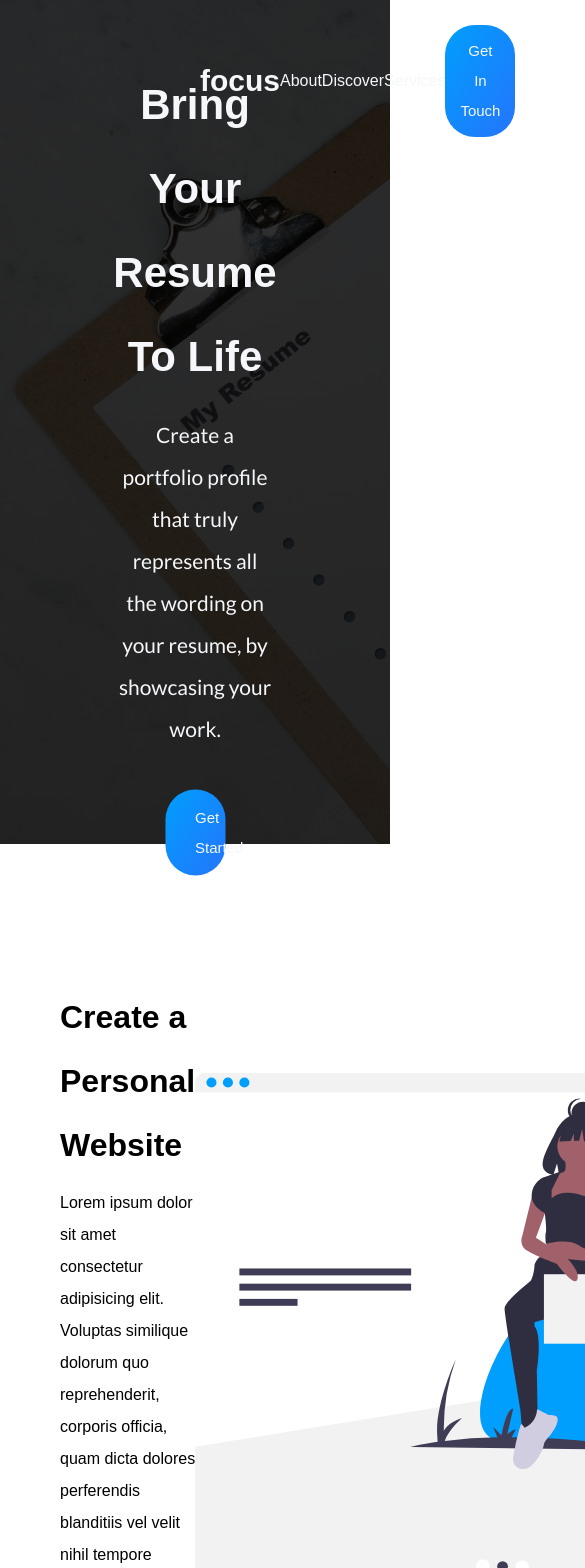
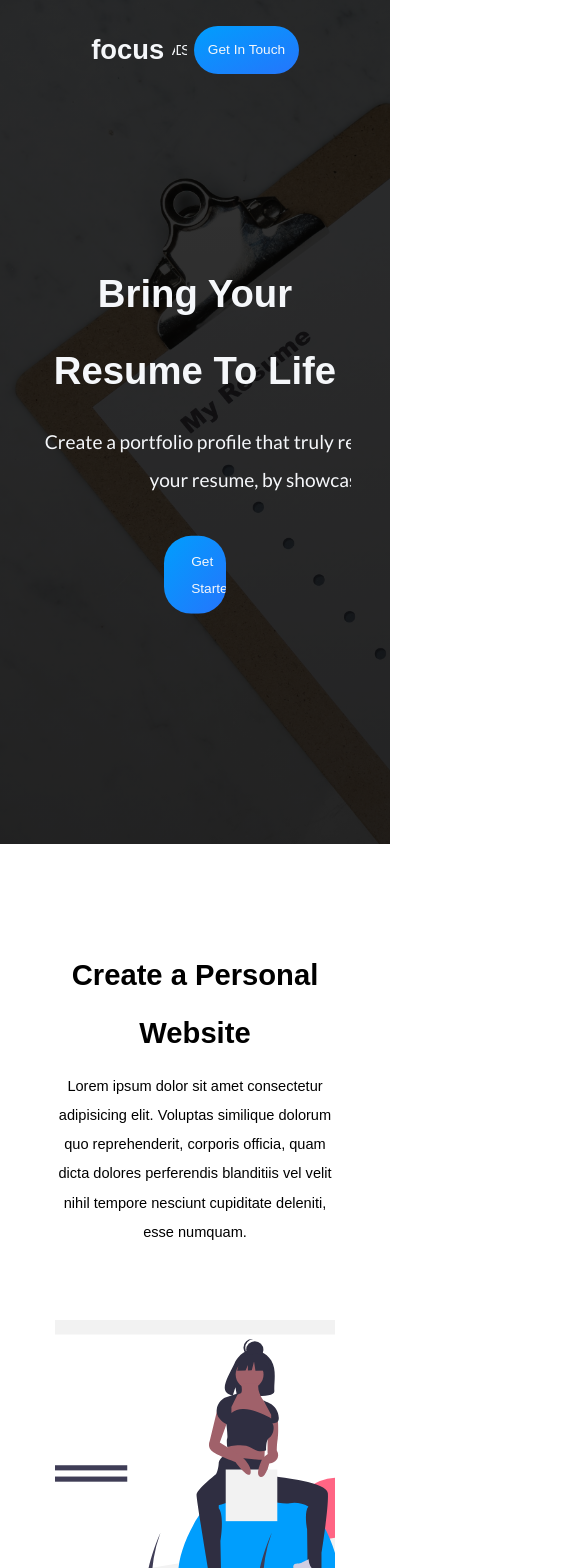
Before and after one commit to tobikuyo/Focus, a React (Create React App) app: page / in a window 390 px wide. Shown: the top 1568 px of the page, 585 px wide, since content can reach past the window. Built offline with nearby package versions, Linux system fonts and the light colour scheme; a web font is replaced by a local one.

Commit message:
Some media queries and other changes

```diff
--- a/src/App.css
+++ b/src/App.css
@@ -3,6 +3,7 @@
     padding: 0;
     box-sizing: border-box;
     font-family: "Encode Sans Expanded", sans-serif;
+    overflow-x: hidden;
 }
 
 html {
@@ -13,3 +14,15 @@ body {
     font-size: 1.6rem;
     line-height: 2;
 }
+
+@media screen and (min-width: 1800px) {
+    html {
+        font-size: 72%;
+    }
+}
+
+@media screen and (max-width: 1200px) {
+    html {
+        font-size: 57%;
+    }
+}
--- a/src/components/Header/Content.css
+++ b/src/components/Header/Content.css
@@ -12,6 +12,7 @@
     top: 45%;
     left: 50%;
     transform: translate(-50%, -50%);
+    width: 80%;
 }
 
 .content__heading {
@@ -25,7 +26,7 @@
     font-weight: 400;
     font-size: 2.1rem;
     margin: 1.5rem auto 0;
-    width: 80%;
+    width: 60rem;
 }
 
 .content__link {
@@ -38,7 +39,7 @@
     color: var(--primary);
     display: block;
     margin: 4rem auto 0;
-    width: 30%;
+    width: 20%;
     cursor: pointer;
 }
 
--- a/src/components/Header/Navbar.css
+++ b/src/components/Header/Navbar.css
@@ -41,3 +41,9 @@
 .navbar__contact:active {
     transform: translateY(1px);
 }
+
+@media screen and (max-width: 1200px) {
+    .navbar {
+        padding: 2.5rem 10rem;
+    }
+}
--- a/src/sections/About/About.css
+++ b/src/sections/About/About.css
@@ -18,7 +18,25 @@
     margin-bottom: 1rem;
 }
 
+.about__text {
+    max-width: 500px;
+}
+
 .about__img {
-    height: 60%;
+    width: 50rem;
     border-radius: 1rem;
 }
+
+@media screen and (max-width: 1000px) {
+    .about {
+        flex-direction: column;
+        align-items: center;
+        justify-content: center;
+        text-align: center;
+    }
+
+    .about__content {
+        flex: none;
+        margin-bottom: 8rem;
+    }
+}
--- a/src/sections/Discover/Discover.css
+++ b/src/sections/Discover/Discover.css
@@ -4,11 +4,10 @@
     height: 100vh;
     justify-content: space-evenly;
     background-color: #f5f5f5;
-    padding: 6rem;
 }
 
 .discover__img {
-    height: 60%;
+    height: 50rem;
 }
 
 .discover__content {
@@ -23,17 +22,17 @@
 
 .discover__text {
     margin: 1rem 0 2.5rem;
+    max-width: 500px;
 }
 
 .discover__link {
-    background-image: linear-gradient(to right bottom, #009efd, #038bdf);
-    background-position: right;
+    background: linear-gradient(to right bottom, #009efd, #038bdf);
     border-radius: 3rem;
     display: flex;
     flex-direction: column;
     align-items: center;
     justify-content: center;
-    width: 25%;
+    width: 20rem;
     height: 50px;
     color: #f5f5f5;
     cursor: pointer;
@@ -42,3 +41,27 @@
 .discover__link:hover {
     background: linear-gradient(to right bottom, #038bdf, #2575fc);
 }
+
+@media screen and (max-width: 1000px) {
+    .discover {
+        flex-direction: column;
+        align-items: center;
+        justify-content: center;
+        text-align: center;
+    }
+
+    .discover__content {
+        flex: none;
+        margin: 40px auto 80px;
+        /* height: 25%; */
+    }
+
+    .discover__img {
+        height: 35rem;
+    }
+
+    .discover__link {
+        margin-top: 20px;
+        align-self: center;
+    }
+}
--- a/src/sections/Header/Header.css
+++ b/src/sections/Header/Header.css
@@ -3,6 +3,7 @@
     text-align: center;
     display: flex;
     flex-direction: column;
+    background-attachment: fixed;
     background-size: cover;
     background-image: linear-gradient(rgba(0, 0, 0, 0.8), rgba(0, 0, 0, 0.85)),
         url("../../images/header.jpg");
```
Also changed, not shown: 1 other file (tests, documents, lock files or other folders).
